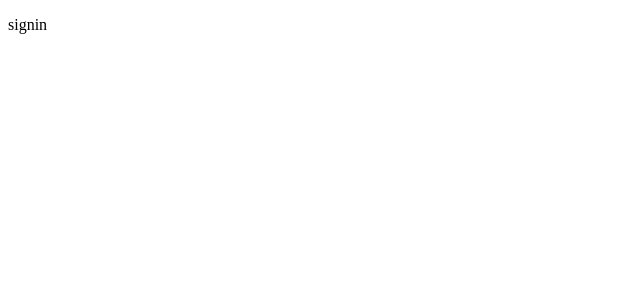
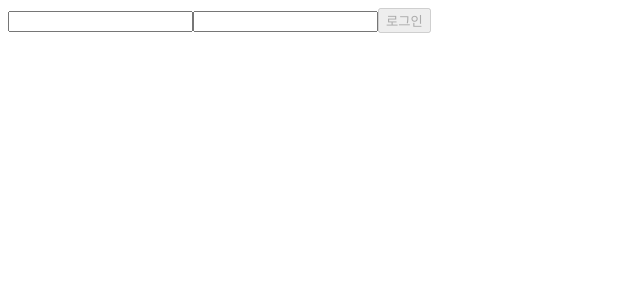
Before and after one commit to kutta97/wanted-pre-onboarding-frontend, a React (Create React App) app: page /signin in a window 1280 px wide. Shown: the top 300 px of the page, without its empty margins (0-640 px from the left). Built offline with nearby package versions, Linux system fonts and the light colour scheme.

Commit message:
feat: Signin 페이지 UI 및 기능 추가

```diff
--- a/src/pages/signin/Singin.jsx
+++ b/src/pages/signin/Singin.jsx
@@ -1,9 +1,15 @@
 import React from 'react';
+import useSignin from './hooks/useSingin';
+import Inputs from '../../components/inputs/Inputs';
 
-const Signin = () => (
-  <div>
-    <p>signin</p>
-  </div>
-);
+const Signin = () => {
+  const { handleSignin } = useSignin();
+
+  return (
+    <Inputs type="signin-button" onSubmit={handleSignin}>
+      로그인
+    </Inputs>
+  );
+};
 
 export default Signin;
--- /dev/null
+++ b/src/pages/signin/hooks/useSingin.js
@@ -0,0 +1,13 @@
+const useSignin = () => {
+  const handleSignin = (e) => {
+    e.preventDefault();
+    const [email, password] = e.target.elements;
+    console.log(email.value, password.value);
+  };
+
+  return {
+    handleSignin,
+  };
+};
+
+export default useSignin;
```
